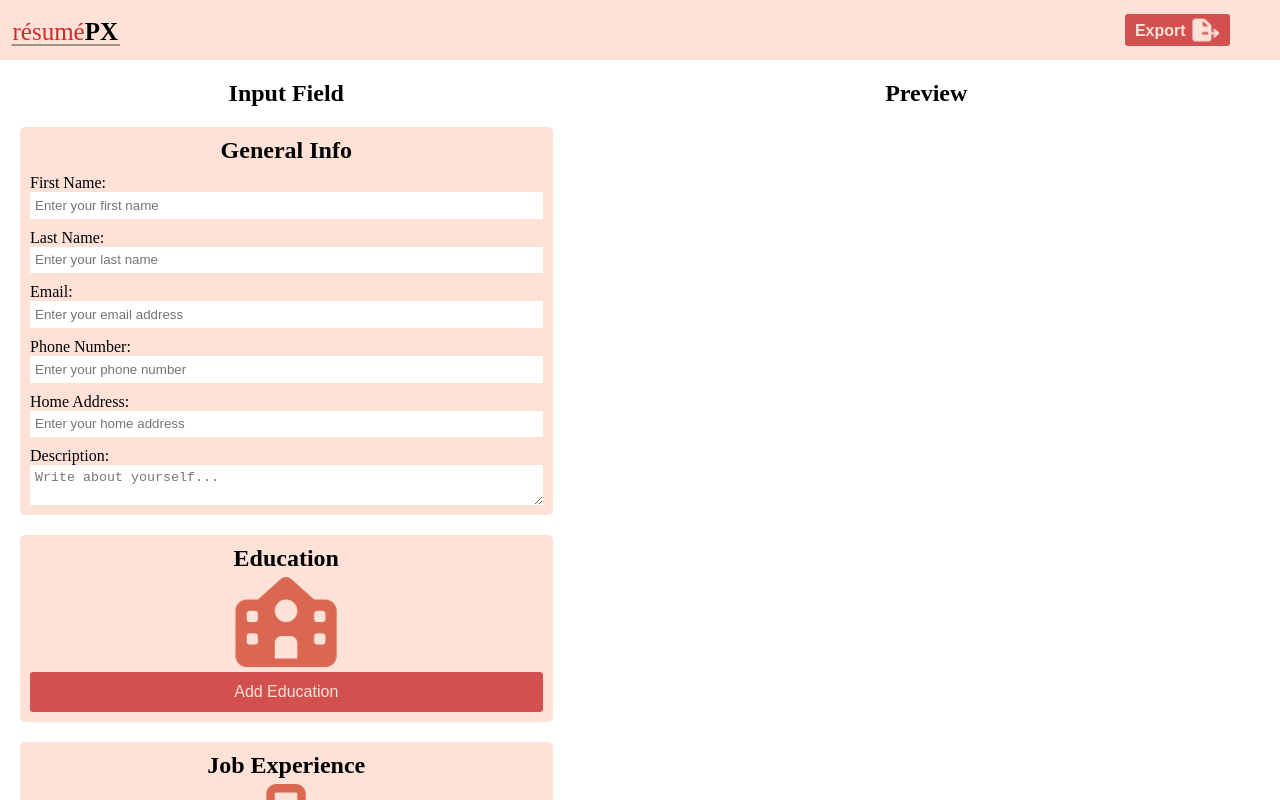
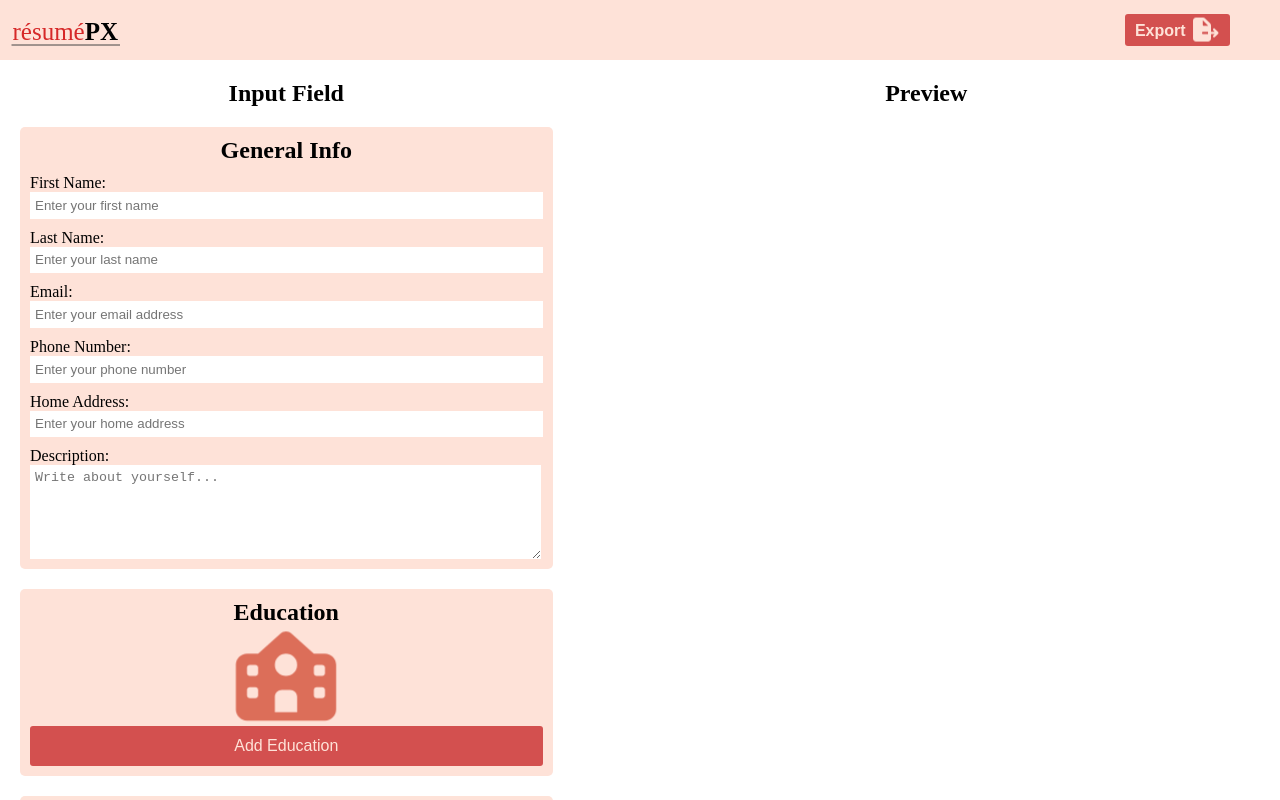
Before and after one commit to TipDevs/resumePX, a React (Vite) app: page / in a window 1280 px wide. Shown: the top 800 px of the page. Built offline with nearby package versions, Linux system fonts and the light colour scheme.

Commit message:
Add new style to the description textarea

```diff
--- a/src/components/Forms/General.jsx
+++ b/src/components/Forms/General.jsx
@@ -73,7 +73,14 @@ export default function General({ onChange, generalData }) {
               value={generalData.description}
               placeholder="Write about yourself..."
               onChange={onChange}
-              style={{maxHeight: "7em", outline: "none", border: "none", padding: "5px", maxWidth: "552.500px",}}></textarea>
+              style={{
+                maxHeight: "7em",
+                height: "7em",
+                outline: "none",
+                border: "none",
+                padding: "5px",
+                maxWidth: "510.500px",
+              }}></textarea>
           </label>
         </form>
       </section>
```
